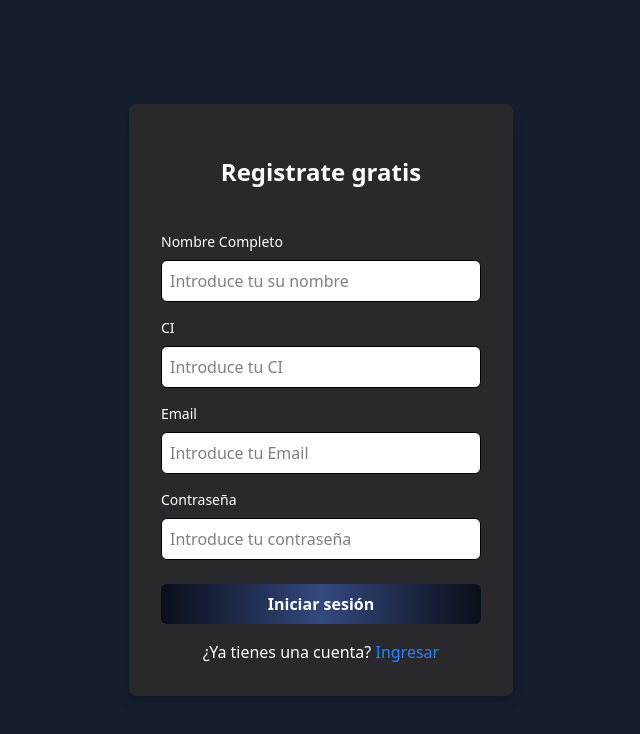
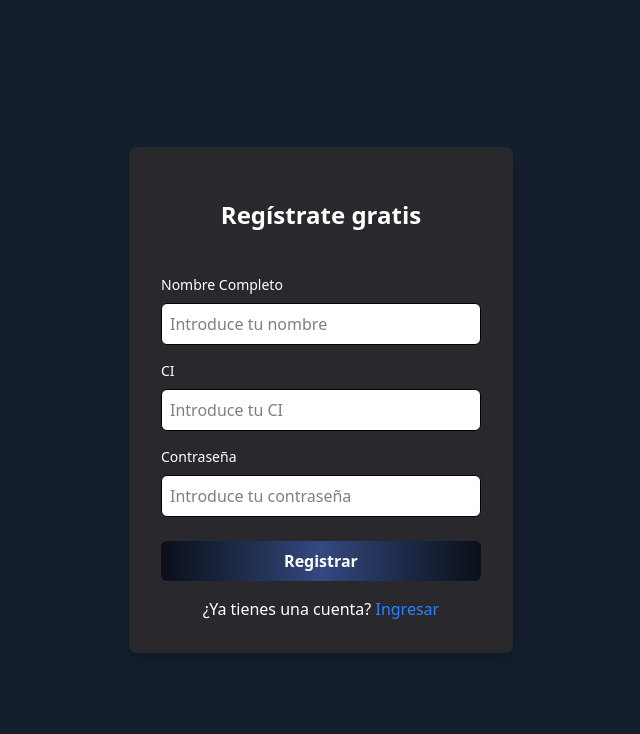
Before and after one commit to Gustavo-Marin05/SISTEMA-DE-VENTAS-WEB, a React (Vite) app: page /register in a window 1280 px wide. Shown: the top 734 px of the page, without its empty margins (319-959 px from the left). Built offline with nearby package versions, Linux system fonts and the light colour scheme.

Commit message:
autentificacion funcional

```diff
--- a/src/AppRoute.jsx
+++ b/src/AppRoute.jsx
@@ -10,6 +10,7 @@ import FormCreateProduct from "./components/products/FormCreateProduct";
 import FormCategory from "./components/category/FormCategory";
 import FormAtm from "./components/atm/FormAtm";
 import Home from "./pages/dashboard/home";
+import PrivateRoute from "./components/PrivateRoute";
 
 function AppRoute() {
   return (
@@ -19,6 +20,8 @@ function AppRoute() {
       <Route path="/register" element={<Register />} />
 
       {/* Rutas privadas (con Sidebar) */}
+
+      <Route element={<PrivateRoute requiredRole="ADMIN" />}>
         <Route path="/" element={<Layout />}>
           {/* Redirige desde "/" a "/home" */}
           <Route index element={<Navigate to="home" replace />} />
@@ -36,6 +39,7 @@ function AppRoute() {
           <Route path="atm/create" element={<FormAtm />} />
           <Route path="atm/edit/:id" element={<FormAtm />} />
         </Route>
+      </Route>
     </Routes>
   );
 }
--- /dev/null
+++ b/src/components/PrivateRoute.jsx
@@ -0,0 +1,17 @@
+import { Navigate, Outlet } from "react-router-dom";
+
+const PrivateRoute = ({ requiredRole }) => {
+  const token = localStorage.getItem("token");
+  const role = localStorage.getItem("role"); // Asegúrate de guardar esto al hacer login
+
+  if (!token) return <Navigate to="/login" replace />;
+
+  // Validar el rol requerido
+  if (requiredRole && role !== requiredRole) {
+    return <Navigate to="/login" replace />;
+  }
+
+  return <Outlet />;
+};
+
+export default PrivateRoute;
--- a/src/pages/auth/login.jsx
+++ b/src/pages/auth/login.jsx
@@ -1,20 +1,64 @@
-import React from "react";
-import { Link } from "react-router-dom";
+import { useState } from "react";
+import { Link, useNavigate } from "react-router-dom";
+import axios from "axios";
 
 export default function Login() {
+  const [email, setEmail] = useState(""); // Campo de email
+  const [password, setPassword] = useState(""); // Campo de contraseña
+  const navigate = useNavigate(); // Hook de navegación
+
+  const handleSubmit = async (e) => {
+  e.preventDefault();
+
+  try {
+    const response = await axios.post(
+      "http://localhost:4000/api/login",
+      {
+        email,
+        password,
+      },
+      {
+        // Permite que las cookies HTTP-only funcionen si decides usarlas
+        withCredentials: true,
+      }
+    );
+
+    // Guardar tanto el token como el role en localStorage
+    localStorage.setItem("token", response.data.token);
+    localStorage.setItem("role", response.data.role);
+
+    console.log("Login exitoso");
+
+    // Redirige al usuario según su rol
+    if (response.data.role === "ADMIN") {
+      navigate("/home");
+    } else {
+      navigate("/login");
+    }
+  } catch (error) {
+    const errorMessage = error.response?.data?.message || "Error al hacer login";
+    alert(errorMessage);
+    console.error("Login error:", errorMessage);
+  }
+};
+
+
   return (
     <div className="min-h-screen flex items-center justify-center bg-custom">
       <div className="p-8 rounded-lg shadow-lg w-full max-w-sm bg-form">
         <h2 className="text-2xl p-5 font-bold mb-6 text-center text-white">
-          Vienvenido inicia session ya
+          Bienvenido, inicia sesión
         </h2>
-        <form>
+        <form onSubmit={handleSubmit}>
           <div className="mb-4">
-            <label className="block text-sm font-medium text-white">CI</label>
+            <label className="block text-sm font-medium text-white">Email</label>
             <input
-              type="text"
+              type="email"
               className="mt-2 p-2 w-full border bg-white rounded-md focus:outline-none focus:ring-2 focus:ring-blue-500"
-              placeholder="Introduce tu CI"
+              placeholder="Introduce tu correo electrónico"
+              value={email}
+              onChange={(e) => setEmail(e.target.value)}
+              required
             />
           </div>
 
@@ -27,17 +71,20 @@ export default function Login() {
             </label>
             <input
               type="password"
-              className="mt-2 p-2 w-full border  bg-white rounded-md focus:outline-none focus:ring-2 focus:ring-blue-500"
+              className="mt-2 p-2 w-full border bg-white rounded-md focus:outline-none focus:ring-2 focus:ring-blue-500"
               placeholder="Introduce tu contraseña"
+              value={password}
+              onChange={(e) => setPassword(e.target.value)}
+              required
             />
           </div>
 
           <button
             type="submit"
             className="w-full p-2 rounded-md text-white font-semibold
-    bg-gradient-to-r from-[#0A0F1A] via-[#344980] to-[#0A0F1A]
-     hover:via-[#121c30]
-    focus:outline-none transition-all duration-300"
+            bg-gradient-to-r from-[#0A0F1A] via-[#344980] to-[#0A0F1A]
+            hover:via-[#121c30]
+            focus:outline-none transition-all duration-300"
           >
             Iniciar sesión
           </button>
--- a/src/pages/auth/register.jsx
+++ b/src/pages/auth/register.jsx
@@ -1,20 +1,54 @@
-import { Link } from "react-router-dom";
+import { useState } from "react";
+import { Link, useNavigate } from "react-router-dom";
+import axios from "axios"; // Importamos Axios
 
 export default function Register() {
-    return(
-        <div className="min-h-screen flex items-center justify-center bg-custom">
+  const [nombre, setNombre] = useState("");
+  const [ci, setCi] = useState("");
+  const [password, setPassword] = useState("");
+  const navigate = useNavigate();
+
+  const handleSubmit = async (e) => {
+    e.preventDefault();
+
+    try {
+      // Hacer la solicitud POST al backend para crear un usuario
+      const response = await axios.post("http://localhost:4000/api/register", {
+        fullName: nombre,
+        ci: ci,
+        password: password,
+      });
+
+      if (response.data.error) {
+        alert(response.data.error); // Mostrar error si lo hay
+      } else {
+        console.log("Usuario creado exitosamente");
+        navigate("/home"); // Redirigir al inicio después del registro
+      }
+    } catch (error) {
+      console.error("Error al registrar:", error);
+      alert("Error al registrar: " + error.message);
+    }
+  };
+
+  return (
+    <div className="min-h-screen flex items-center justify-center bg-custom">
       <div className="p-8 rounded-lg shadow-lg w-full max-w-sm bg-form">
         <h2 className="text-2xl p-5 font-bold mb-6 text-center text-white">
-          Registrate gratis
+          Regístrate gratis
         </h2>
-        <form>
-
-        <div className="mb-4">
-            <label className="block text-sm font-medium text-white">Nombre Completo</label>
+        <form onSubmit={handleSubmit}>
+          <div className="mb-4">
+            <label className="block text-sm font-medium text-white">
+              Nombre Completo
+            </label>
             <input
               type="text"
               className="mt-2 p-2 w-full border bg-white rounded-md focus:outline-none focus:ring-2 focus:ring-blue-500"
-              placeholder="Introduce tu su nombre"
+              placeholder="Introduce tu nombre"
+              value={nombre}
+              onChange={(e) => setNombre(e.target.value)}
+              required
             />
           </div>
 
@@ -24,41 +58,39 @@ export default function Register() {
               type="text"
               className="mt-2 p-2 w-full border bg-white rounded-md focus:outline-none focus:ring-2 focus:ring-blue-500"
               placeholder="Introduce tu CI"
-            />
-          </div>
-          <div className="mb-4">
-            <label className="block text-sm font-medium text-white">Email</label>
-            <input
-              type="email"
-              className="mt-2 p-2 w-full border bg-white rounded-md focus:outline-none focus:ring-2 focus:ring-blue-500"
-              placeholder="Introduce tu Email"
+              value={ci}
+              onChange={(e) => setCi(e.target.value)}
+              required
             />
           </div>
 
+
+
           <div className="mb-6">
-            <label
-              htmlFor="password"
-              className="block text-sm font-medium text-white"
-            >
+            <label htmlFor="password" className="block text-sm font-medium text-white">
               Contraseña
             </label>
             <input
               type="password"
-              className="mt-2 p-2 w-full border  bg-white rounded-md focus:outline-none focus:ring-2 focus:ring-blue-500"
+              className="mt-2 p-2 w-full border bg-white rounded-md focus:outline-none focus:ring-2 focus:ring-blue-500"
               placeholder="Introduce tu contraseña"
+              value={password}
+              onChange={(e) => setPassword(e.target.value)}
+              required
             />
           </div>
 
           <button
             type="submit"
             className="w-full p-2 rounded-md text-white font-semibold
-    bg-gradient-to-r from-[#0A0F1A] via-[#344980] to-[#0A0F1A]
-     hover:via-[#121c30]
-    focus:outline-none transition-all duration-300"
+            bg-gradient-to-r from-[#0A0F1A] via-[#344980] to-[#0A0F1A]
+            hover:via-[#121c30]
+            focus:outline-none transition-all duration-300"
           >
-            Iniciar sesión
+            Registrar
           </button>
         </form>
+
         <p className="mt-4 text-center text-white">
           ¿Ya tienes una cuenta?{" "}
           <Link to="/login" className="text-blue-500">
@@ -67,5 +99,5 @@ export default function Register() {
         </p>
       </div>
     </div>
-    )
+  );
 }
```
Lines whose indentation alone changed are shown as unchanged.
